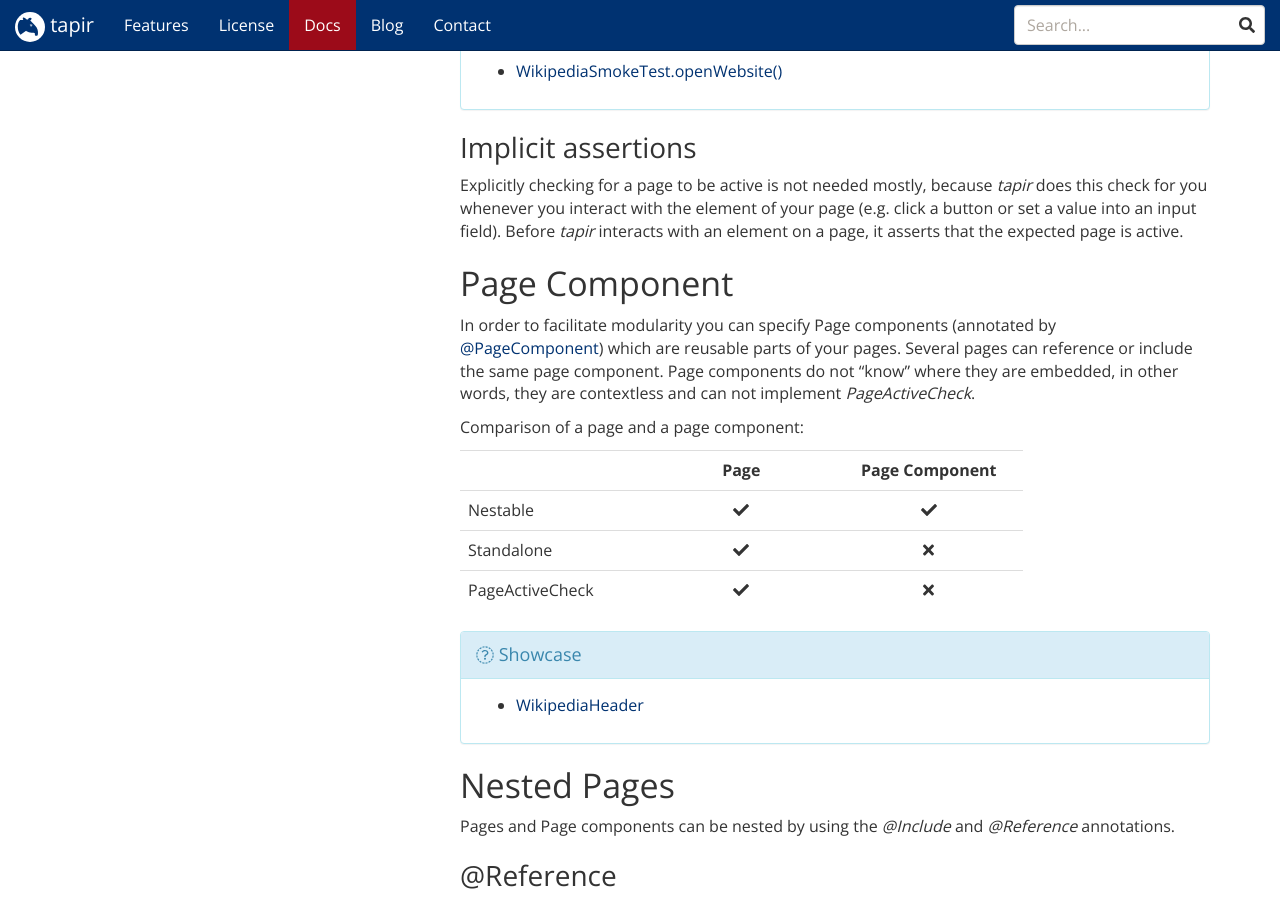
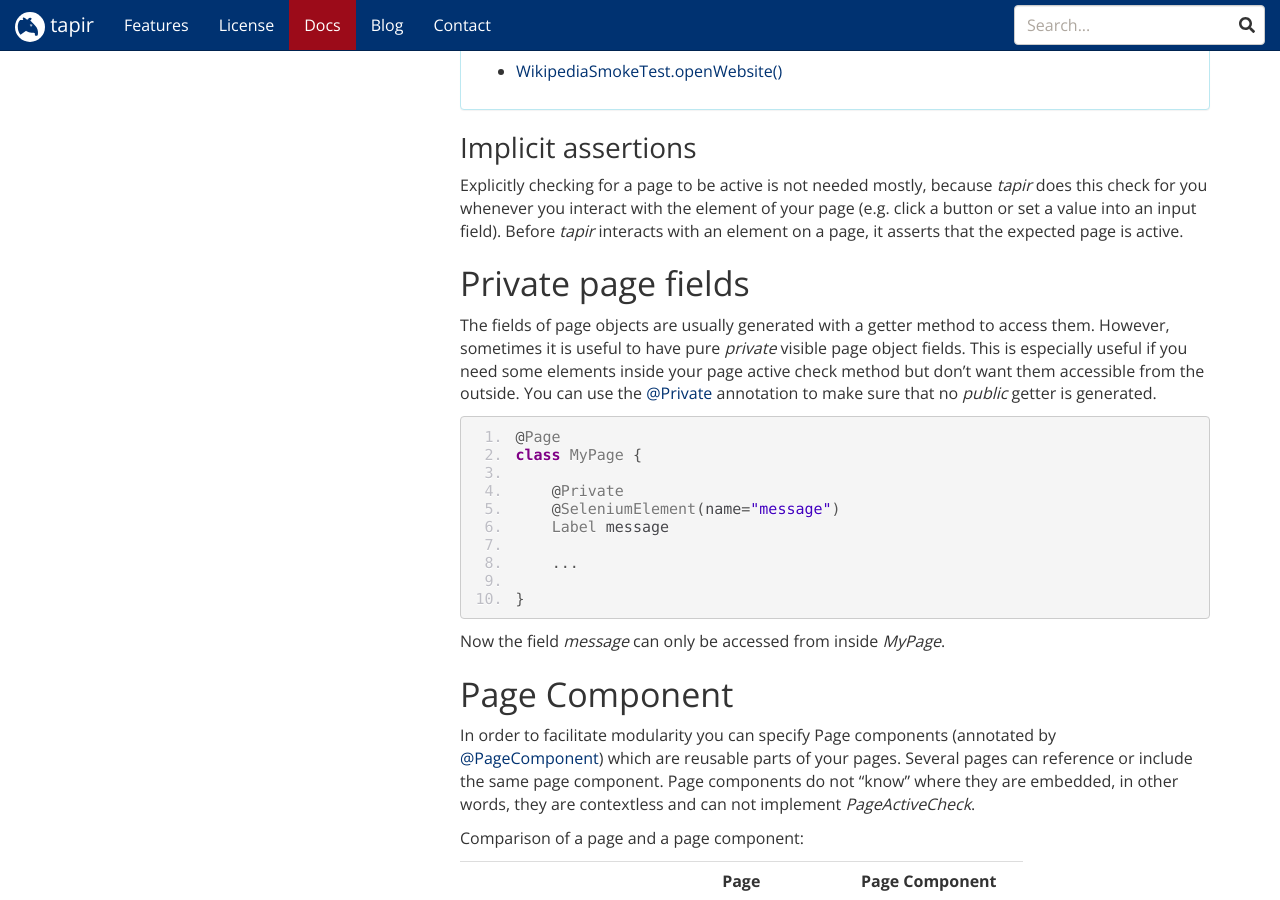
Before and after one commit to tapir-test/tapir-website, a Jekyll site: the page built from _docs/usingtapir/Page_Objects.md, in a window 1280 px wide and 900 px high, scrolled down 3003 px. Built offline with Jekyll 4.4.1, drawn with Linux system fonts in a browser that asks for light colours; nearby versions of some CDN libraries; comment, search, counter and statistics services are not loaded.

Commit message:
Added documentation for the new @Private annotation
Signed-off-by: Nils Christian Ehmke <nils-christian.ehmke@bmiag.de>

````diff
--- a/_docs/usingtapir/Page_Objects.md
+++ b/_docs/usingtapir/Page_Objects.md
@@ -213,6 +213,28 @@ because <i>tapir</i> does this check for you whenever you interact with the elem
 page (e.g. click a button or set a value into an input field). Before
 <i>tapir</i> interacts with an element on a page, it asserts that the expected page is active.
 
+## Private page fields
+
+The fields of page objects are usually generated with a getter method to access them.
+However, sometimes it is useful to have pure *private* visible page object fields.
+This is especially useful if you need some elements inside your page active check method but don't want them accessible from the outside.
+You can use the [@Private](https://www.javadoc.io/page/de.bmiag.tapir/tapir/latest/de/bmiag/tapir/page/annotation/Private.html) annotation to make sure that no *public* getter is generated.
+
+``` xtend
+@Page
+class MyPage {
+
+    @Private
+    @SeleniumElement(name="message")
+    Label message
+
+    ...
+
+}
+```
+
+Now the field *message* can only be accessed from inside *MyPage*.
+
 ## Page Component
 
 In order to facilitate modularity you can specify Page components
````
Also changed, not shown: _docs/changelog/changelog-3.1.0.md (+1 -1 lines).
